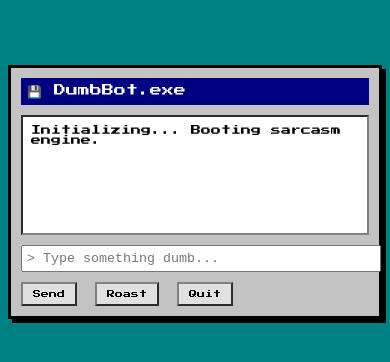
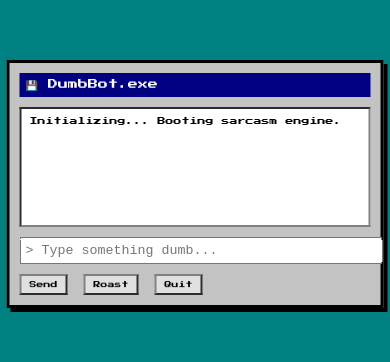
Before and after one commit to Dyavarlabharath/DumbBot.exe, a plain HTML site: page index.html in a window 390 px wide. Shown: the part 238-600 px from the top of the page. Drawn offline with Linux system fonts and the light colour scheme.

Commit message:
style.css

```diff
--- a/style.css
+++ b/style.css
@@ -51,3 +51,24 @@ input[type="text"] {
   border: 2px outset gray;
   cursor: pointer;
 }
+
+/* Mobile-specific styles */
+@media screen and (max-width: 600px) {
+  .window {
+    width: 90vw; /* Full width minus some margin */
+    font-size: 8px; /* Slightly smaller font for mobile */
+    top: 50% !important; /* Center vertically */
+    left: 50% !important; /* Center horizontally */
+    transform: translate(-50%, -50%); /* Offset for perfect centering */
+    position: fixed; /* Override absolute for centering */
+  }
+
+  .title-bar {
+    font-size: 10px; /* Adjust for mobile */
+  }
+
+  .buttons button {
+    font-size: 7px; /* Smaller buttons for mobile */
+    padding: 5px 8px;
+  }
+}
```
